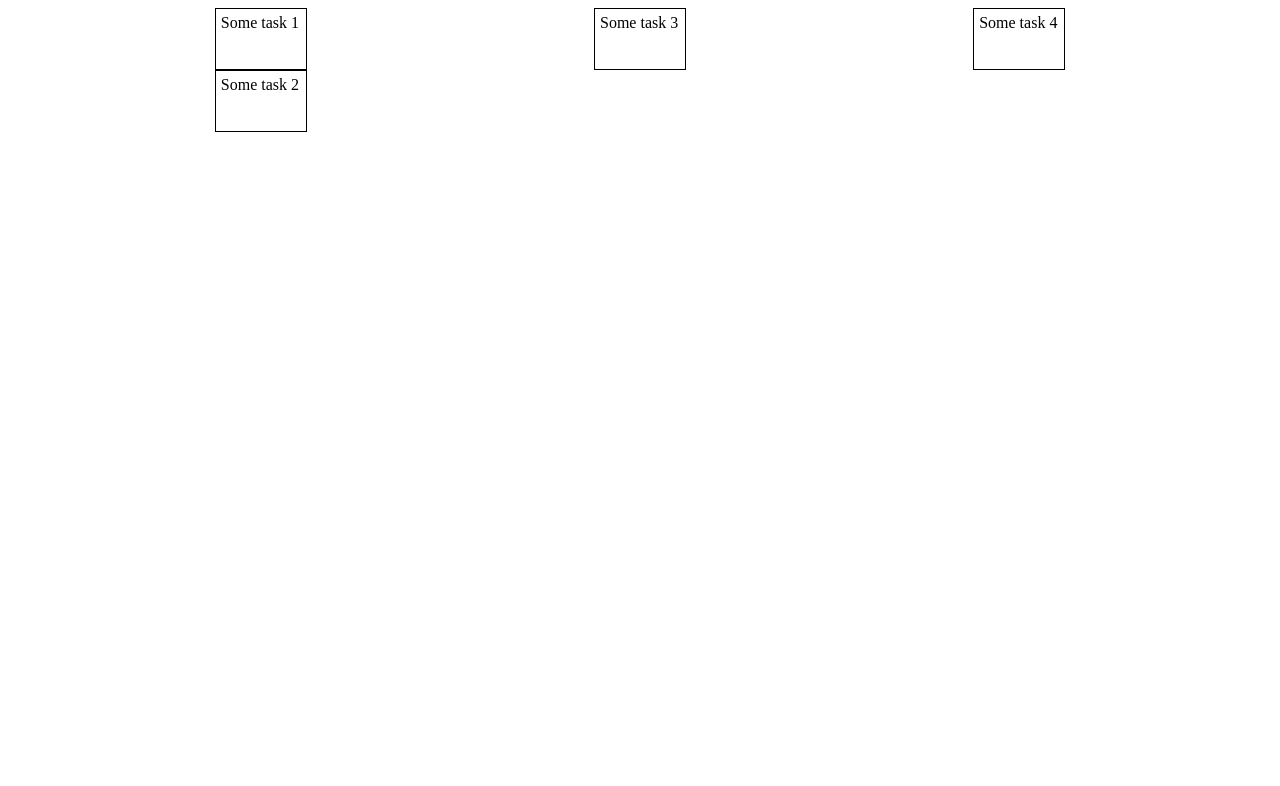
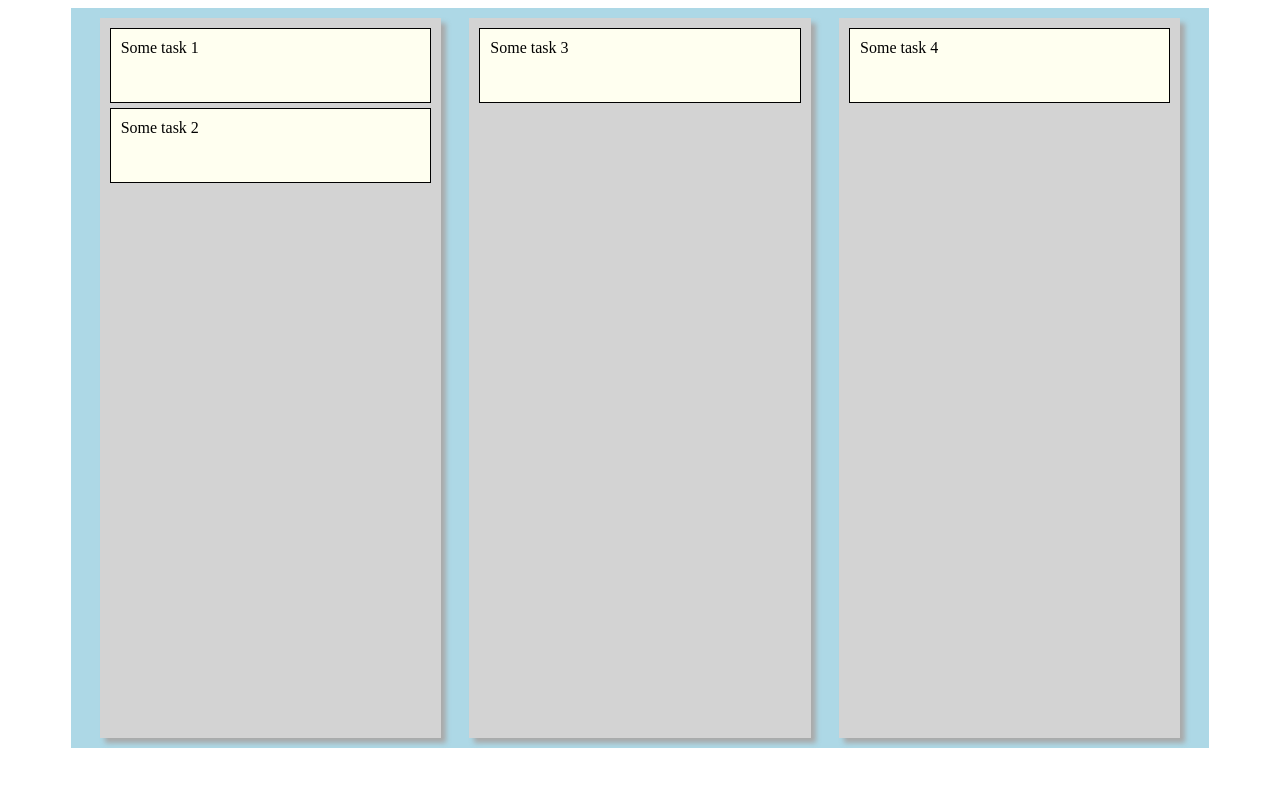
Before and after one commit to qvvverty/ahj-dnd-1, a website built with webpack: page src/index.html in a window 1280 px wide. Built offline with nearby package versions, Linux system fonts and the light colour scheme.

Commit message:
dnd works fine

```diff
--- a/src/css/style.css
+++ b/src/css/style.css
@@ -1,31 +1,51 @@
 .taskboard {
   display: flex;
   position: relative;
-  width: 90%;
   margin-left: auto;
   margin-right: auto;
-  justify-content: space-around;
+
+  width: 90%;
+  height: 90vh;
+  padding-top: 10px;
+  padding-bottom: 10px;
+  justify-content: space-evenly;
+
+  background-color: lightblue;
 }
 
 .task-column {
-  height: 500px;
+  box-sizing: border-box;
+  width: 30%;
+  height: 100%;
+
+  padding: 10px;
+
+  box-shadow: 5px 5px 5px darkgray;
+  background-color: lightgray;
 }
 
 .task {
+  position: relative;
   display: block;
-  width: 80px;
-  height: 50px;
-  padding: 5px;
+  margin-bottom: 5px;
+  box-sizing: border-box;
+
+  z-index: 1;
+
+  min-height: 75px;
+  padding: 10px;
 
   cursor: grab;
   border: 1px solid;
+
+  background-color: ivory;
 }
 
 .grabbed {
   position: absolute;
   pointer-events: none;
 
-  /* cursor: grabbing; */
+  z-index: 2;
 }
 
 .keep-grabbing {
--- a/src/js/TaskBoard.js
+++ b/src/js/TaskBoard.js
@@ -17,16 +17,14 @@ export default class TaskBoard {
       this.grabbedEl = event.target;
       this.grabbedElClone = this.grabbedEl.cloneNode(true);
       this.grabbedElClone.classList.add('dropzone');
-      this.prevToGrabbedEl = this.grabbedEl.previousElementSibling;
+      this.grabbedEl.style.width = `${this.grabbedEl.getBoundingClientRect().width}px`;
       this.grabbedEl.classList.add('grabbed');
 
-      // cursor "grabbing" from the start
-      // this.grabbedEl.closest('.task-column').classList.add('keep-grabbing'); // ?
-      document.elementFromPoint(event.pageX, event.pageY).classList.add('keep-grabbing');
       this.taskBoardEl.addEventListener('mouseover', this.keepGrabbing);
 
       this.shiftGrabbedElX = event.clientX - this.grabbedEl.getBoundingClientRect().left;
       this.shiftGrabbedElY = event.clientY - this.grabbedEl.getBoundingClientRect().top;
+      this.drag(event);
       this.taskBoardEl.addEventListener('mousemove', this.drag);
       this.taskBoardEl.addEventListener('mouseup', this.drop);
     }
@@ -39,6 +37,15 @@ export default class TaskBoard {
 
     this.underDraggedEl = document.elementFromPoint(event.pageX, event.pageY);
     this.showDropPlace(event);
+
+    // if (
+    //   !this.underDraggedEl.classList.contains('task')
+    //   && !this.underDraggedEl.classList.contains('task-column')
+    //   && !this.underDraggedEl.classList.contains('taskboard')
+    // ) {
+    //   this.taskBoardEl.dispatchEvent(new Event('mouseup'));
+    //   console.log('Aaa!');
+    // }
   }
 
   // eslint-disable-next-line class-methods-use-this
```
